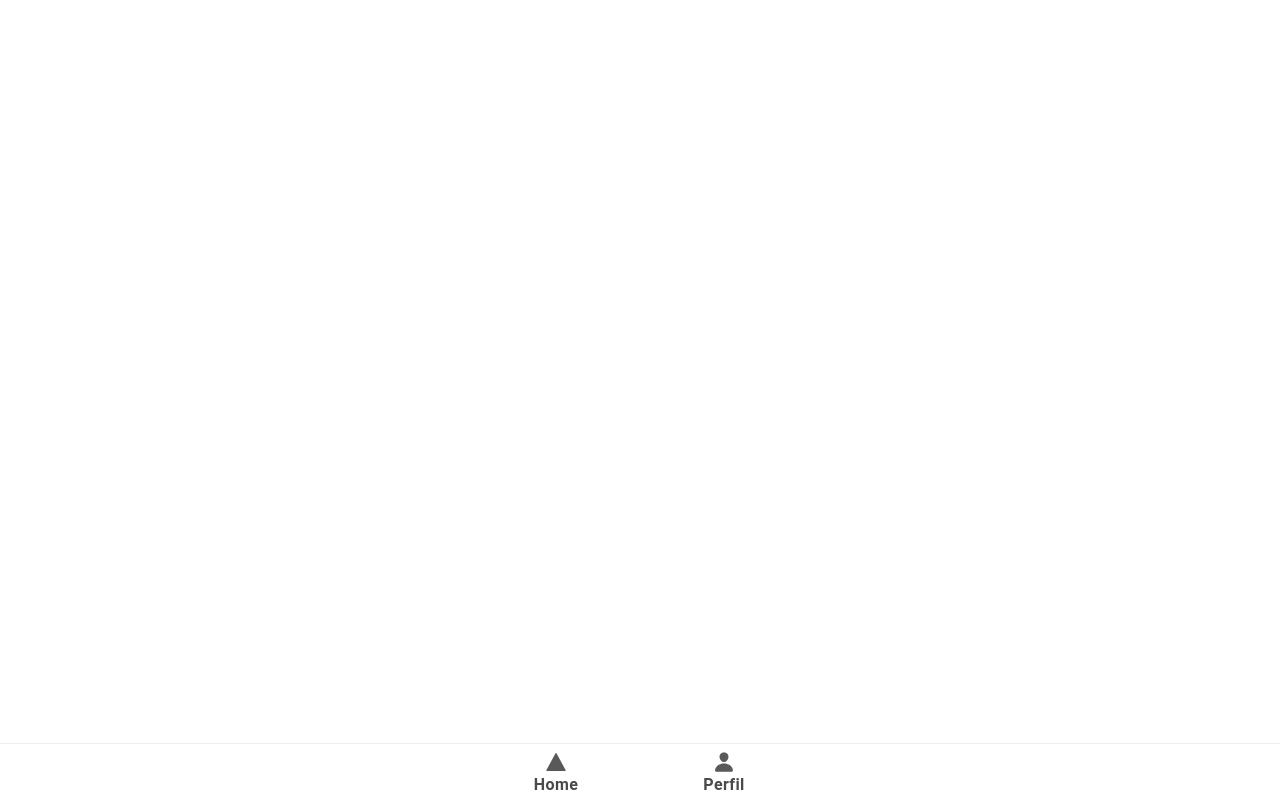
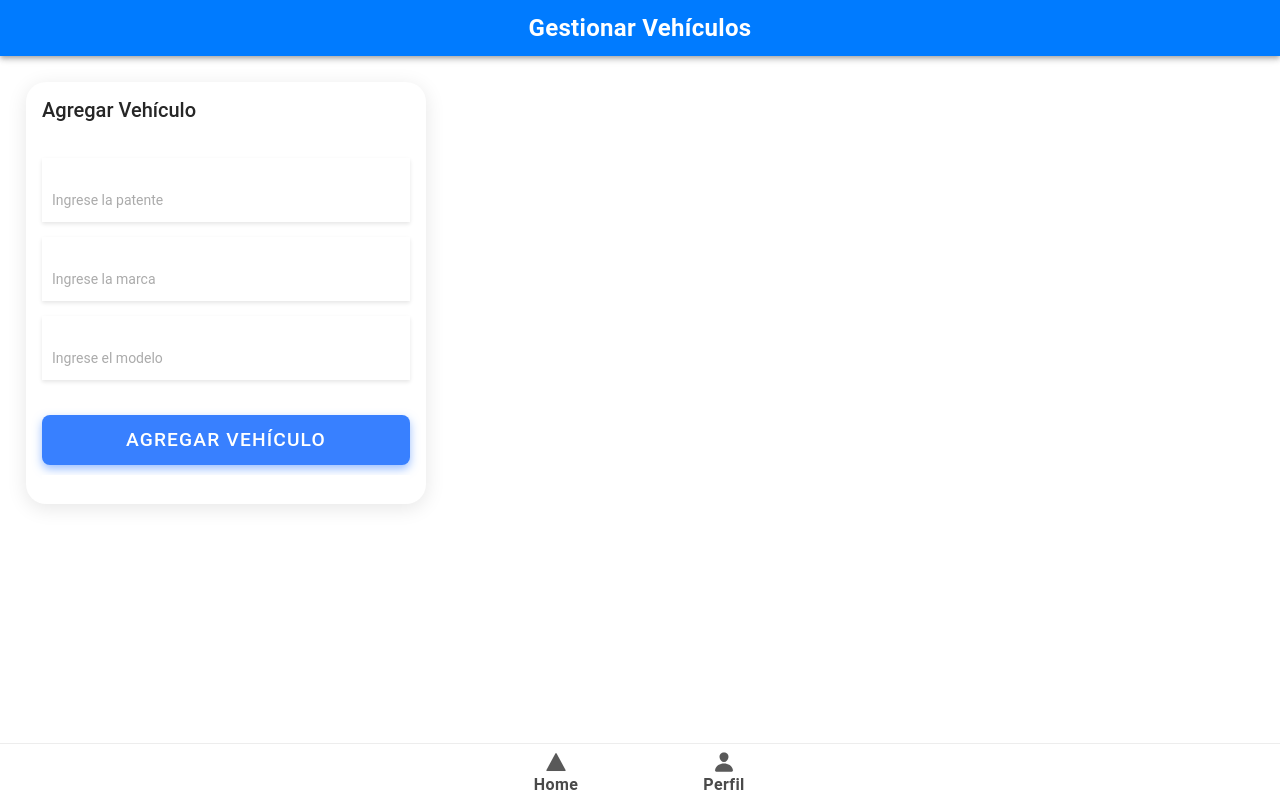
Before and after one commit to ffuentealba19/TDI4_G7, a React (Vite) app in the folder Parking Check/: page /vehiculo in a window 1280 px wide. Built offline with nearby package versions, Linux system fonts and the light colour scheme; sample sign-in values are in the browser's storage.

Commit message:
Formulario para agregar Vehiculos
Se agregó el formulario para los vehículos donde se puede hacer consultas multiples.
Falta conectar a la base de datos y subir imagenes.

```diff
--- a/Parking Check/src/App.tsx
+++ b/Parking Check/src/App.tsx
@@ -31,6 +31,7 @@ import Home from './pages/Home/Home';
 import ReportProblem from './pages/ReportProblem/ReportProblem';
 import EditProfile from './pages/EditProfile/EditProfile';
 import UpgradeSubscription from './pages/Subscriptions/UpgradeSubscription';
+import Vehiculos from './pages/vehiculo/vehiculo';
 
 /* Core CSS required for Ionic components to work properly */
 import '@ionic/react/css/core.css';
@@ -138,6 +139,9 @@ const App: React.FC = () => (
               <PrivateRoute path="/report-problem">
                 <ReportProblem />
               </PrivateRoute>
+              <PrivateRoute path="/vehiculo">
+                <Vehiculos />
+              </PrivateRoute>
             </IonRouterOutlet>
 
             <IonTabBar slot="bottom">
--- /dev/null
+++ b/Parking Check/src/pages/vehiculo/vehiculo.css
@@ -0,0 +1,30 @@
+.vehiculos-content {
+    display: flex;
+    justify-content: center;
+    align-items: center;
+  }
+
+  .vehiculos-card {
+    width: 90%;
+    max-width: 400px;
+    border-radius: 20px;
+    box-shadow: 0px 4px 20px rgba(0, 0, 0, 0.1);
+  }
+
+  .vehiculos-input-wrapper {
+    display: flex;
+    flex-direction: column;
+    gap: 15px;
+    margin-top: 20px;
+  }
+
+  .vehiculos-input-field {
+    --padding-start: 10px;
+    --padding-end: 10px;
+  }
+
+  .vehiculos-button {
+    margin-top: 20px;
+    color: white;
+    border-radius: 10px;
+  }
--- a/Parking Check/src/pages/vehiculo/vehiculo.tsx
+++ b/Parking Check/src/pages/vehiculo/vehiculo.tsx
@@ -0,0 +1,86 @@
+import { IonContent, IonHeader, IonPage, IonTitle, IonToolbar, IonCard, IonCardHeader, IonCardTitle, IonCardContent, IonInput, IonLabel, IonButton, IonList, IonItem } from '@ionic/react';
+import { useState } from 'react';
+import './vehiculo.css';
+
+const Vehiculos: React.FC = () => {
+  const [vehiculo, setVehiculo] = useState({ patente: '', modelo: '', marca: '' });
+  const [vehiculos, setVehiculos] = useState<any[]>([]); // Array para almacenar los vehículos
+
+  const handleInputChange = (e: any) => {
+    const { name, value } = e.target;
+    setVehiculo({ ...vehiculo, [name]: value });
+  };
+
+  const handleAgregarVehiculo = () => {
+    setVehiculos([...vehiculos, vehiculo]);
+    setVehiculo({ patente: '', modelo: '', marca: '' }); // Resetear el formulario después de agregar
+  };
+
+  const handleEditarVehiculo = (index: number) => {
+    const vehiculoSeleccionado = vehiculos[index];
+    setVehiculo(vehiculoSeleccionado);
+    const nuevosVehiculos = vehiculos.filter((_, i) => i !== index);
+    setVehiculos(nuevosVehiculos); // Eliminar el vehículo que se está editando para luego volver a agregarlo
+  };
+
+  return (
+    <IonPage>
+      <IonHeader>
+        <IonToolbar>
+          <IonTitle>Gestionar Vehículos</IonTitle>
+        </IonToolbar>
+      </IonHeader>
+      <IonContent fullscreen className="ion-padding vehiculos-content">
+        <IonCard className="vehiculos-card">
+          <IonCardHeader>
+            <IonCardTitle>{vehiculo.patente ? 'Editar Vehículo' : 'Agregar Vehículo'}</IonCardTitle>
+          </IonCardHeader>
+          <IonCardContent>
+            <div className="vehiculos-input-wrapper">
+              <IonInput
+                name="patente"
+                type="text"
+                value={vehiculo.patente}
+                placeholder="Ingrese la patente"
+                onIonInput={handleInputChange}
+                clearInput={true}
+                className="vehiculos-input-field"
+              ></IonInput>
+              <IonInput
+                name="marca"
+                type="text"
+                value={vehiculo.marca}
+                placeholder="Ingrese la marca"
+                onIonInput={handleInputChange}
+                clearInput={true}
+                className="vehiculos-input-field"
+              ></IonInput>
+              <IonInput
+                name="modelo"
+                type="text"
+                value={vehiculo.modelo}
+                placeholder="Ingrese el modelo"
+                onIonInput={handleInputChange}
+                clearInput={true}
+                className="vehiculos-input-field"
+              ></IonInput>
+              <IonButton expand="block" className="vehiculos-button" onClick={handleAgregarVehiculo}>
+                {vehiculo.patente ? 'Guardar Cambios' : 'Agregar Vehículo'}
+              </IonButton>
+            </div>
+
+            <IonList>
+              {vehiculos.map((v, index) => (
+                <IonItem key={index} button onClick={() => handleEditarVehiculo(index)}>
+                  {v.patente} - {v.marca} - {v.modelo}
+                </IonItem>
+              ))}
+            </IonList>
+          </IonCardContent>
+        </IonCard>
+      </IonContent>
+    </IonPage>
+  );
+};
+
+export default Vehiculos;
```
